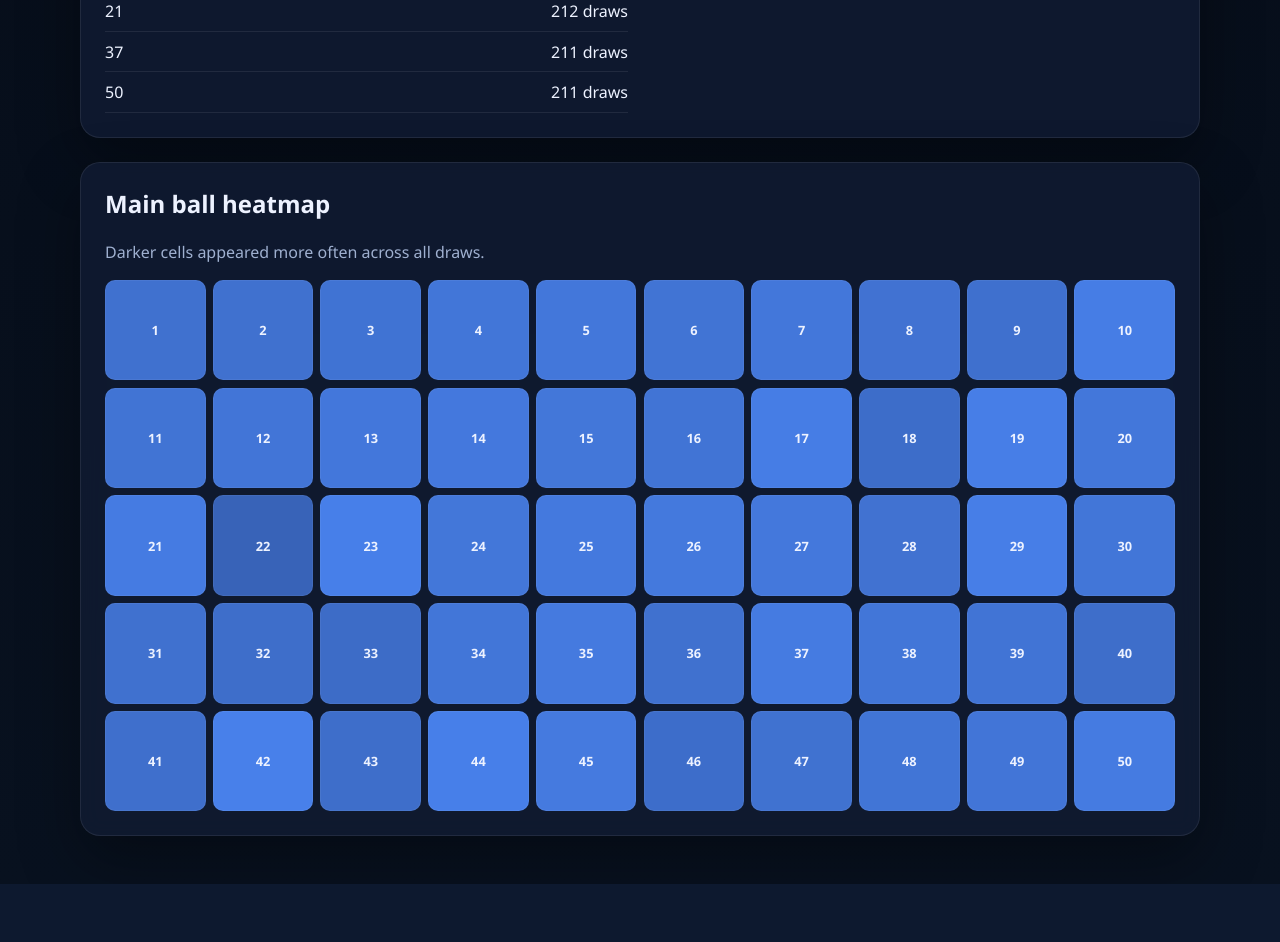
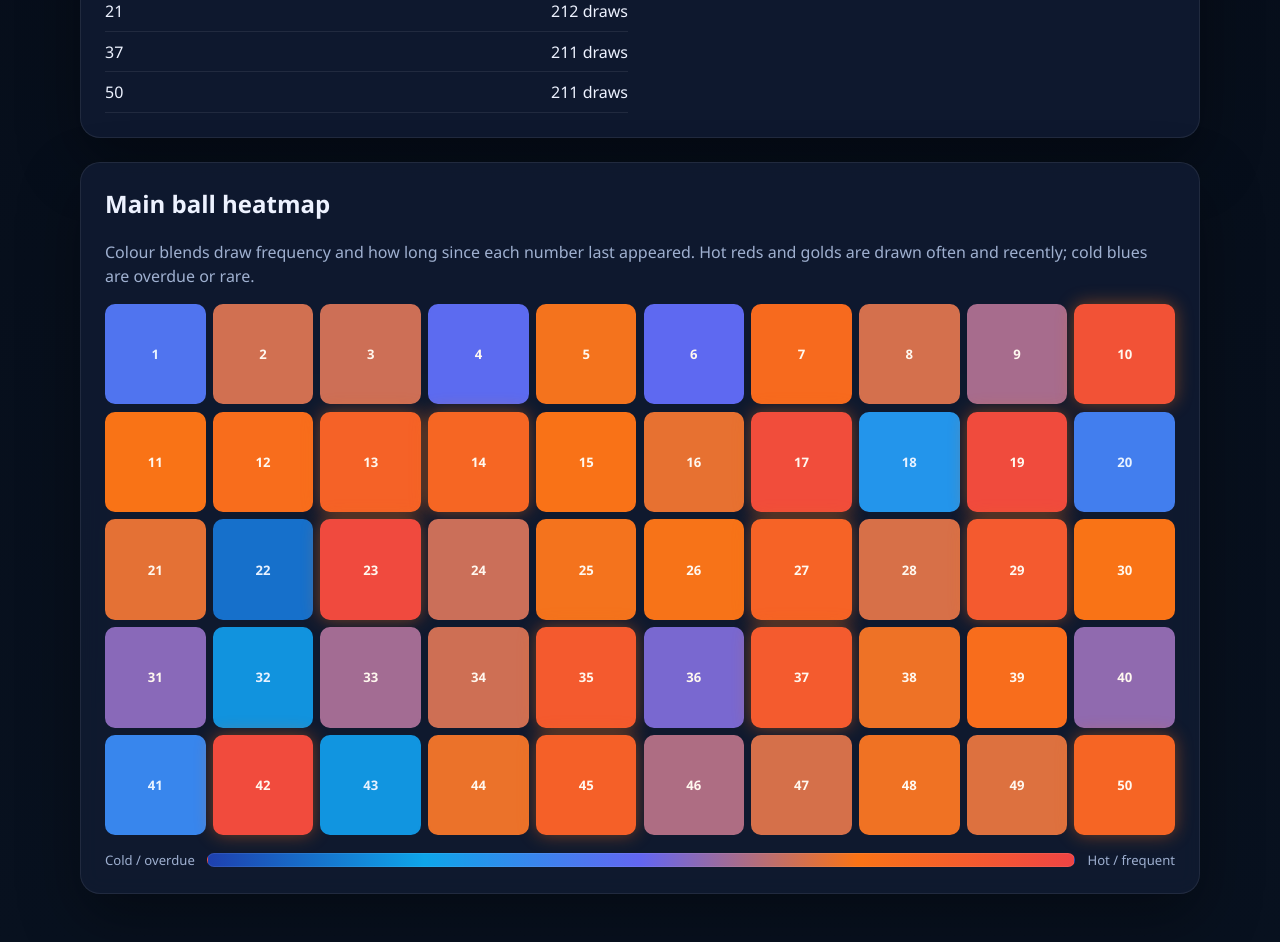
Before and after one commit to neilcu/euromillions-predictor, a FastAPI app: page / in a window 1280 px wide. Shown: the part 1083-2025 px from the top of the page. Before the commit the page ends 1967 px from the top, so only its background shows below. Run offline with FastAPI, Linux system fonts and the light colour scheme.

Commit message:
Improve main ball heatmap with hot-to-cold colour scale.
Blend frequency and recency into a clearer gradient with legend and richer tooltips.

Co-authored-by: Cursor <cursoragent@cursor.com>

```diff
--- a/app/static/app.js
+++ b/app/static/app.js
@@ -17,19 +17,86 @@ function renderLeaderboard(container, items) {
     .join("");
 }
 
-function heatColor(count, max) {
-  const ratio = max === 0 ? 0 : count / max;
-  const alpha = 0.15 + ratio * 0.75;
-  return `rgba(79, 140, 255, ${alpha})`;
+const HEAT_STOPS = [
+  { pos: 0.0, color: [30, 64, 175] },
+  { pos: 0.25, color: [14, 165, 233] },
+  { pos: 0.5, color: [99, 102, 241] },
+  { pos: 0.75, color: [249, 115, 22] },
+  { pos: 1.0, color: [239, 68, 68] },
+];
+
+function normalize(value, min, max) {
+  if (max === min) {
+    return 0.5;
+  }
+  return (value - min) / (max - min);
+}
+
+function interpolateColor(score) {
+  const clamped = Math.min(1, Math.max(0, score));
+  let lower = HEAT_STOPS[0];
+  let upper = HEAT_STOPS[HEAT_STOPS.length - 1];
+
+  for (let index = 0; index < HEAT_STOPS.length - 1; index += 1) {
+    if (clamped >= HEAT_STOPS[index].pos && clamped <= HEAT_STOPS[index + 1].pos) {
+      lower = HEAT_STOPS[index];
+      upper = HEAT_STOPS[index + 1];
+      break;
+    }
+  }
+
+  const span = upper.pos - lower.pos || 1;
+  const ratio = (clamped - lower.pos) / span;
+  const rgb = lower.color.map((start, index) =>
+    Math.round(start + (upper.color[index] - start) * ratio)
+  );
+  return `rgb(${rgb.join(", ")})`;
+}
+
+function heatLabel(score) {
+  if (score >= 0.8) return "Very hot";
+  if (score >= 0.6) return "Hot";
+  if (score >= 0.4) return "Neutral";
+  if (score >= 0.2) return "Cool";
+  return "Cold";
+}
+
+function computeHeatScore(item, bounds) {
+  const frequency = normalize(item.count, bounds.minCount, bounds.maxCount);
+  const recency = 1 - normalize(item.draws_since_last, bounds.minGap, bounds.maxGap);
+  return frequency * 0.55 + recency * 0.45;
+}
+
+function heatTextColor(score) {
+  return score >= 0.45 ? "#fff8ef" : "#e8f2ff";
 }
 
 function renderHeatmap(items) {
-  const max = Math.max(...items.map((item) => item.count));
+  const bounds = {
+    minCount: Math.min(...items.map((item) => item.count)),
+    maxCount: Math.max(...items.map((item) => item.count)),
+    minGap: Math.min(...items.map((item) => item.draws_since_last)),
+    maxGap: Math.max(...items.map((item) => item.draws_since_last)),
+  };
+
   mainHeatmap.innerHTML = items
-    .map(
-      (item) =>
-        `<div class="heat-cell" style="background:${heatColor(item.count, max)}" title="${item.count} draws">${item.number}</div>`
-    )
+    .map((item) => {
+      const score = computeHeatScore(item, bounds);
+      const background = interpolateColor(score);
+      const label = heatLabel(score);
+      const title = [
+        `Ball ${String(item.number).padStart(2, "0")}`,
+        `${label} (${Math.round(score * 100)}%)`,
+        `${item.count} total draws`,
+        `${item.draws_since_last} draws since last appearance`,
+      ].join(" · ");
+
+      return `<div
+        class="heat-cell${score >= 0.8 ? " heat-cell-glow" : ""}"
+        style="background:${background};color:${heatTextColor(score)};border-color:${background}"
+        title="${title}"
+      >${item.number}</div>`;
+    })
     .join("");
 }
 
--- a/app/static/style.css
+++ b/app/static/style.css
@@ -250,9 +250,48 @@ input {
   display: flex;
   align-items: center;
   justify-content: center;
-  font-size: 0.8rem;
-  font-weight: 700;
-  border: 1px solid rgba(255, 255, 255, 0.05);
+  font-size: 0.82rem;
+  font-weight: 800;
+  border: 2px solid transparent;
+  transition: transform 0.15s ease, box-shadow 0.15s ease;
+  cursor: default;
+}
+
+.heat-cell:hover {
+  transform: translateY(-2px) scale(1.04);
+  z-index: 1;
+}
+
+.heat-cell-glow {
+  box-shadow: 0 0 18px rgba(249, 115, 22, 0.45);
+}
+
+.heatmap-legend {
+  display: flex;
+  align-items: center;
+  gap: 0.75rem;
+  margin-top: 1rem;
+}
+
+.legend-label {
+  color: var(--muted);
+  font-size: 0.82rem;
+  white-space: nowrap;
+}
+
+.legend-bar {
+  flex: 1;
+  height: 0.85rem;
+  border-radius: 999px;
+  border: 1px solid var(--panel-border);
+  background: linear-gradient(
+    90deg,
+    rgb(30, 64, 175) 0%,
+    rgb(14, 165, 233) 25%,
+    rgb(99, 102, 241) 50%,
+    rgb(249, 115, 22) 75%,
+    rgb(239, 68, 68) 100%
+  );
 }
 
 @media (max-width: 900px) {
--- a/app/templates/index.html
+++ b/app/templates/index.html
@@ -68,8 +68,16 @@
 
       <section class="panel heatmap">
         <h2>Main ball heatmap</h2>
-        <p class="panel-note">Darker cells appeared more often across all draws.</p>
+        <p class="panel-note">
+          Colour blends draw frequency and how long since each number last appeared.
+          Hot reds and golds are drawn often and recently; cold blues are overdue or rare.
+        </p>
         <div id="main-heatmap" class="heatmap-grid"></div>
+        <div class="heatmap-legend" aria-hidden="true">
+          <span class="legend-label">Cold / overdue</span>
+          <div class="legend-bar"></div>
+          <span class="legend-label">Hot / frequent</span>
+        </div>
       </section>
     </main>
   </div>
```
